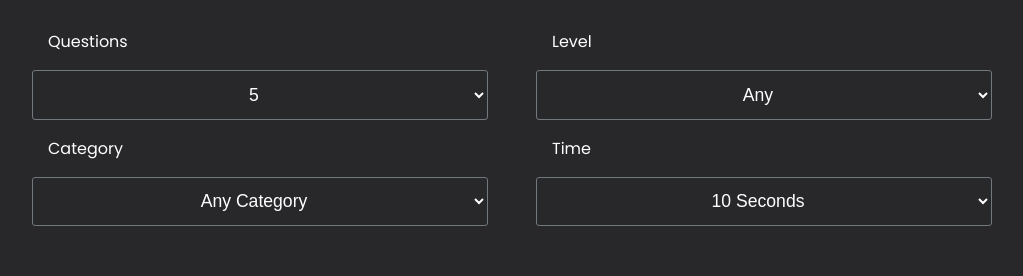
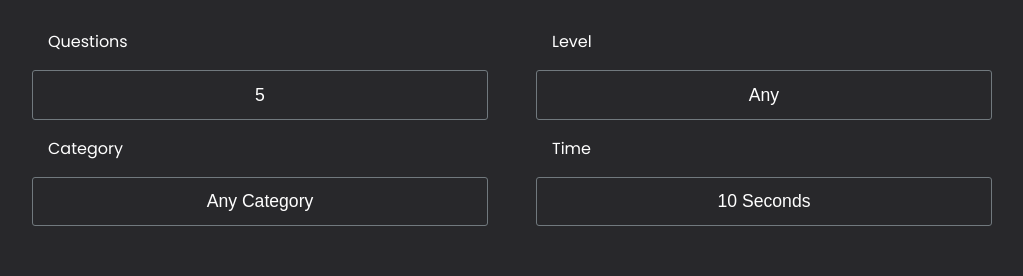
Before and after one commit to TimmyC-webdev/Trivia-Game, a website built with Parcel: page index.html in a window 1280 px wide. Shown: the part 206-482 px from the top of the page, without its empty margins (128-1151 px from the left). Built offline with nearby package versions, Linux system fonts and the light colour scheme; a web font is replaced by a local one.

Commit message:
Safari bug fix - bcg colour transparent

```diff
--- a/style.css
+++ b/style.css
@@ -80,8 +80,9 @@ select {
   border-radius: 3px;
   border: 0.5px solid #71797e;
   outline: none;
-  background-color: rgba(0, 0, 0, 0);
+  background-color: rgba(250, 250, 250, 0);
   color: #fff;
+  -webkit-appearance: none;
   font-size: 1.1rem;
 }
 
```
